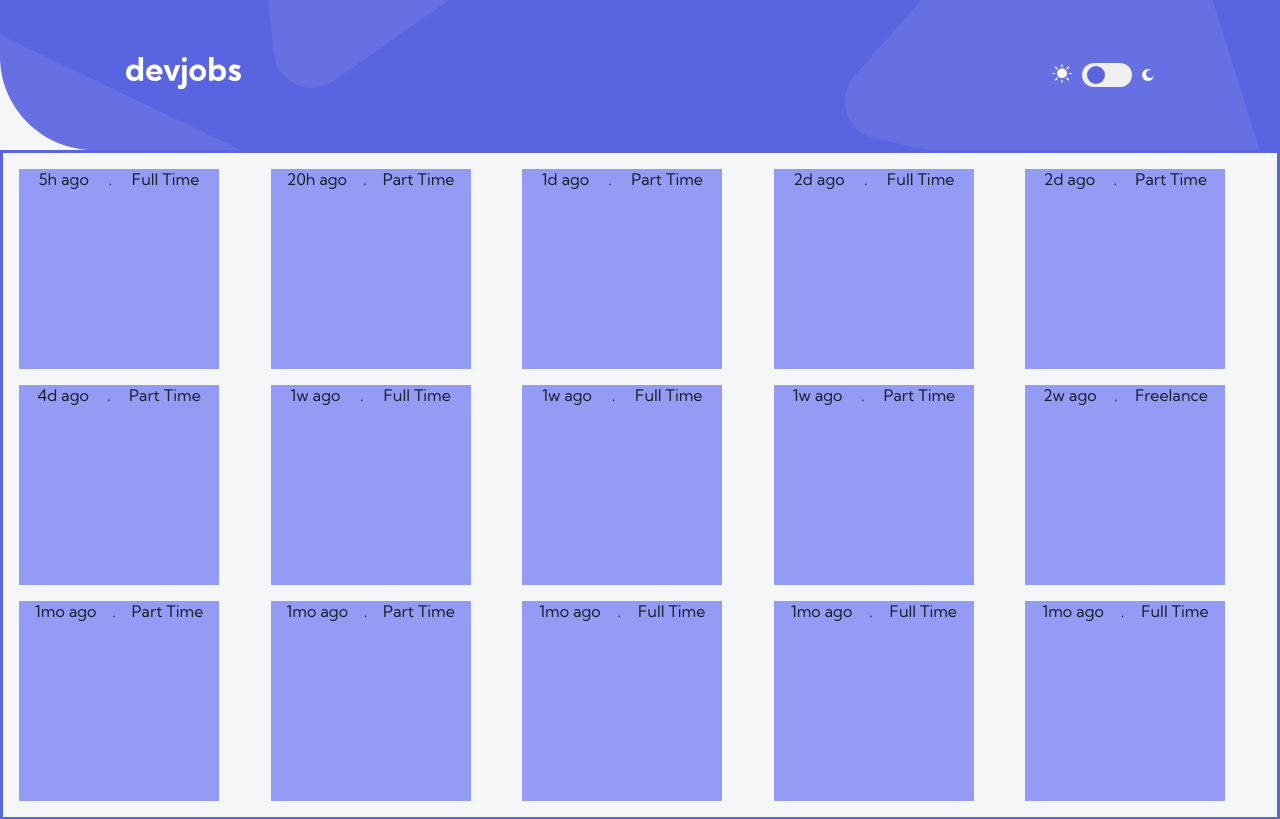
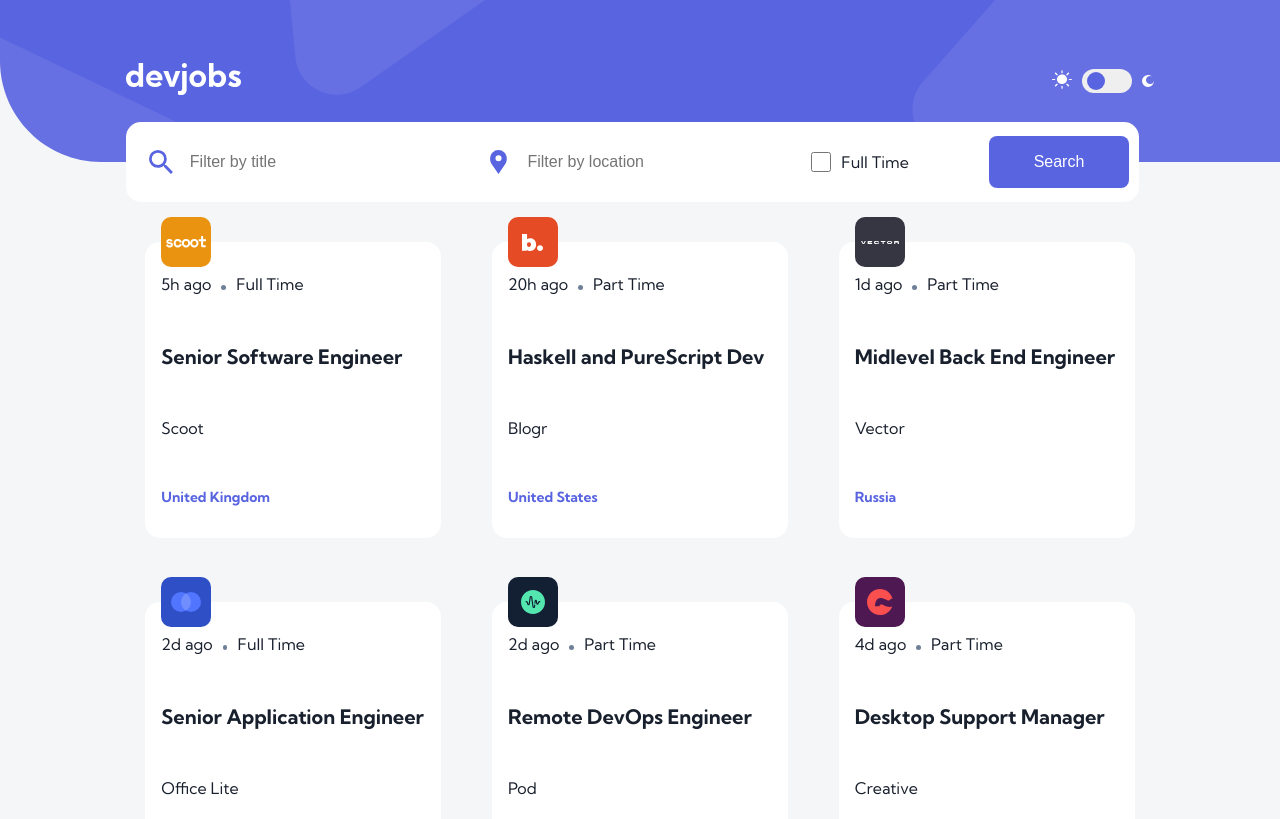
Before and after one commit to ajarek/react-79-vite-devjobs-web-app-Router-6.10, a React (Vite) app: page / in a window 1280 px wide. Shown: the top 819 px of the page. Built offline with nearby package versions, Linux system fonts and the light colour scheme.

Commit message:
added Search

```diff
--- a/src/components/Card/Card.css
+++ b/src/components/Card/Card.css
@@ -1,15 +1,48 @@
 .card {
-  width: 200px;
-  height: 200px;
-  background-color: #939bf4;
+  width: 296px;
+  height: 296px;
+  background: var(--background-color-elements);
+  position: relative;
+  padding: 32px 16px;
+  border-radius: 15px;
+  display: flex;
+  flex-direction: column;
+  justify-content: space-between;
+  cursor: pointer;
 }
-
+.card .logo-card {
+  position: absolute;
+  top: -25px;
+  width: 50px;
+  height: 50px;
+  border-radius: 10px;
+  display: flex;
+  align-items: center;
+  justify-content: center;
+}
 .card .info {
   width: 100%;
   display: flex;
-  justify-content: space-evenly;
+  justify-content: flex-start;
+  align-items: flex-end;
 }
 
 .card .info span {
   font-size: 1rem;
 }
+.card .info .dot {
+  margin: 4px 10px;
+  width: 0.3rem;
+  height: 0.3rem;
+  border-radius: 100%;
+  background-color: var(--color-dark-grey);
+}
+.card .position {
+  font-size: 20px;
+  font-weight: 700;
+}
+.card .location {
+  font-size: 14px;
+  font-weight: 700;
+  color: var(--color-btn-2);
+}
--- a/src/components/Card/Card.jsx
+++ b/src/components/Card/Card.jsx
@@ -2,10 +2,18 @@ import React from 'react'
 import './Card.css'
 const Card = (props) => {
 
-  const {postedAt,contract} = props
+  const {postedAt,contract,logo,logoBackground,position,company,location} = props
   return (
     <div  className='card'>
-      <div className="info"><span>{postedAt}</span>.<span>{contract}</span></div>
+      <div className="logo-card"
+      style={{background:logoBackground}}
+      >
+        <img src={logo} alt="logo" />
+        </div>
+      <div className="info"><span>{postedAt}</span><span className="dot"></span><span>{contract}</span></div>
+      <div className="position">{position}</div>
+      <div className="company">{company}</div>
+      <div className="location">{location}</div>
 
     </div>
   )
--- a/src/components/Nav/Nav.css
+++ b/src/components/Nav/Nav.css
@@ -1,5 +1,5 @@
 .nav{
-  height: 150px;
+  height: 162px;
   display: flex;
   align-items: center;
   justify-content: space-between;
@@ -9,4 +9,5 @@
   background-size: cover;
   background-repeat: no-repeat;
   color: var(--color-white);
+  position: relative;
 }
--- a/src/components/Nav/Nav.jsx
+++ b/src/components/Nav/Nav.jsx
@@ -1,14 +1,28 @@
-
+import {useState} from 'react'
 import Logo from '../../components/Logo/Logo'
 import Toggle from '../../components/Toggle/Toggle'
+import Search from '../../components/Search/Search'
 import './Nav.css'
 
 const Nav = () => {
-
+  const [formData, setFormData] = useState({
+    title: '',
+    location: '',
+    fullTime: ''
+  });
+ const handleForm=(e)=>{
+  e.preventDefault()
+  setFormData({title:e.target[0].value,location:e.target[1].value, fullTime:e.target[2].checked});
+  e.target[0].value=''
+  e.target[1].value=''
+  e.target[2].checked=false
+ }
+ console.log(formData);
   return (
     <nav className='nav'>
       <Logo/>
       <Toggle/>
+      <Search onSubmit={handleForm}/>
 
 
     </nav>
--- /dev/null
+++ b/src/components/Search/Search.css
@@ -0,0 +1,69 @@
+.search{
+  width: 1013px;
+  height: 80px;
+  background-color:var( --background-color-elements) ;
+  color: var( --color-text);
+  position: absolute;
+  bottom: -40px;
+  border-radius: 15px;
+  display: grid;
+  grid-template-columns:1fr 1fr 1fr ;
+  overflow: hidden;
+}
+.search div {
+display: flex;
+align-items: center;
+justify-content: center;
+position: relative;
+}
+.search div input{
+  width: 226px;
+  height: 40px;
+  padding: 0 8px;
+  font-size: 1rem;
+  border: none;
+  outline: none;
+  background-color: transparent;
+}
+.search .filter-full-time{
+  justify-content: flex-start;
+  padding-left: 10px;
+}
+.search div input[type="checkbox"] {
+  width: 20px;
+  height: 20px;
+  display: flex;
+  justify-content: flex-start;
+  font-size: 1rem;
+  margin-right: 10px;
+  background-color: var(--color-checkbox);
+}
+.search .icon{
+  width: 40px;
+  height: 40px;
+  position: absolute;
+  left: 15px;
+}
+.search .button-submit{
+  width: 140px;
+  height: 52px;
+ position: absolute;
+ right: 10px;
+ top: 50%;
+ transform: translateY(-50%);
+ color: var(--color-white);
+ border-radius: 8px;
+ overflow: hidden;
+}
+.search .button-submit button{
+  width: 100%;
+  height: 100%;
+  background: var(--color-violet);
+  color: var(--color-white);
+  font-size: 1rem;
+  border: none;
+  cursor: pointer;
+}
+.search .button-submit button:hover{
+  background: var(--color-light-violet);
+}
--- /dev/null
+++ b/src/components/Search/Search.jsx
@@ -0,0 +1,35 @@
+import React from 'react'
+import './Search.css'
+
+const Search = ({onSubmit}) => {
+  return (
+    <form className='search' onSubmit={onSubmit}>
+      <div className='filter-title'>
+        <div className="icon"><img src="/src/assets/desktop/icon-search.svg" alt="icon" /></div>
+        <input
+          type='text'
+          placeholder='Filter by title'
+          name='title'
+        />
+      </div>
+      <div className='filter-location'>
+      <div className="icon"><img src="/src/assets/desktop/icon-location.svg" alt="icon" /></div>
+        <input
+          type='text'
+          placeholder='Filter by location'
+          name='location'
+        />
+      </div>
+      <div className='filter-full-time'>
+        <input
+         type='checkbox'
+         name='full-time'
+         />
+        Full Time
+      </div>
+      <div className="button-submit"><button type='submit'>Search</button></div>
+    </form>
+  )
+}
+
+export default Search
--- a/src/index.css
+++ b/src/index.css
@@ -25,6 +25,7 @@ body{
   margin: 0 auto;
   background-color: var(--background-color-app);
   color:var(--color-text) ;
+  --color-checkbox:var(--color-dark-grey);
   overflow: auto;
   transition: 0.2s linear;
 }
--- a/src/pages/Dashboard/Dashboard.css
+++ b/src/pages/Dashboard/Dashboard.css
@@ -1,9 +1,9 @@
 .dashboard {
   width: 100%;
   min-height: calc( 100vh - 150px );
-  border: solid var(--color-violet);
   display: grid;
-  grid-template-columns: repeat(auto-fit, minmax(200px, 1fr));
-  gap: 16px;
-  padding: 16px;
+  grid-template-columns: repeat(auto-fit, minmax(296px, 1fr));
+  place-items: center;
+  gap: 64px 0px;
+  padding:80px 120px;
 }
```
